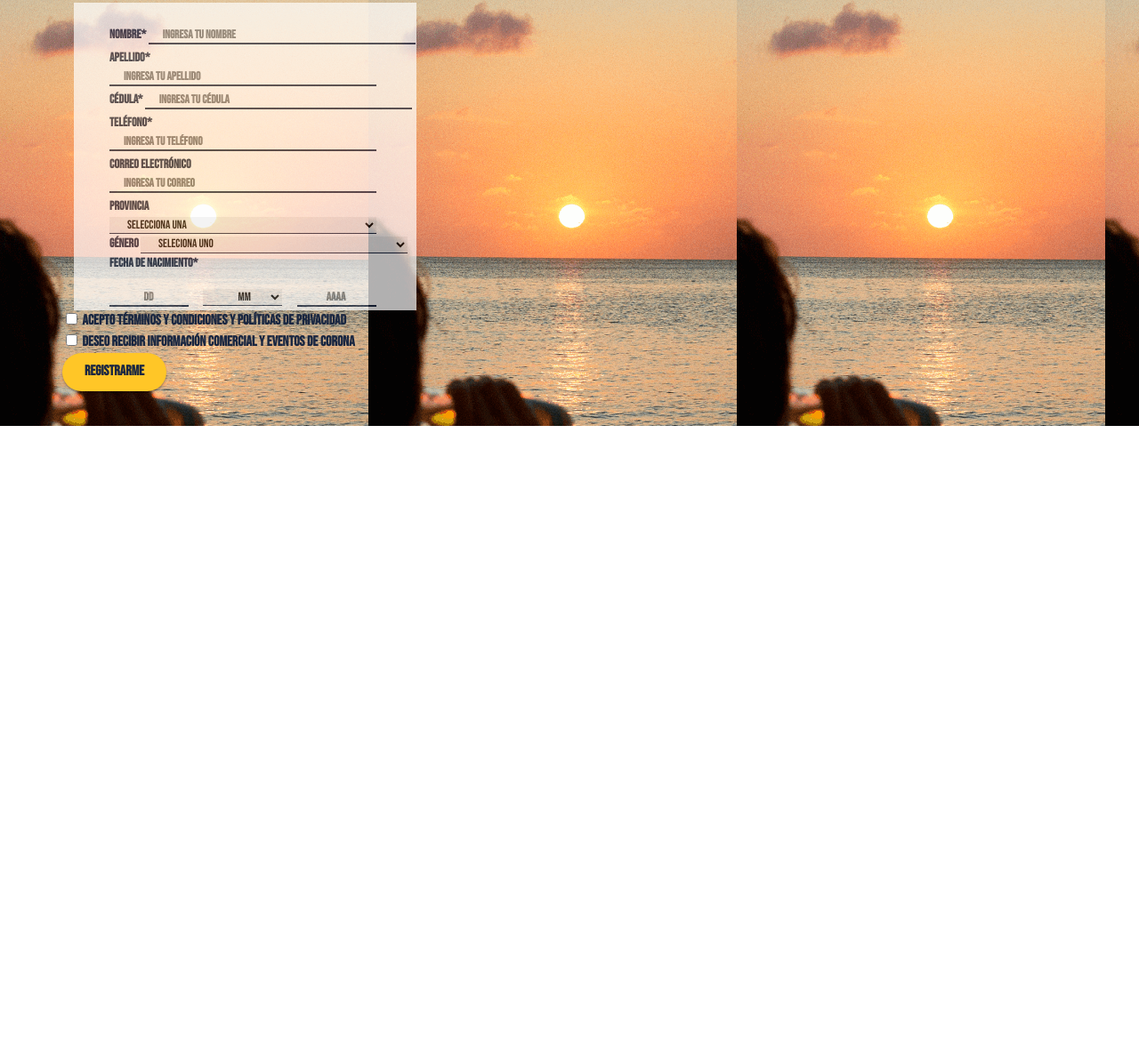
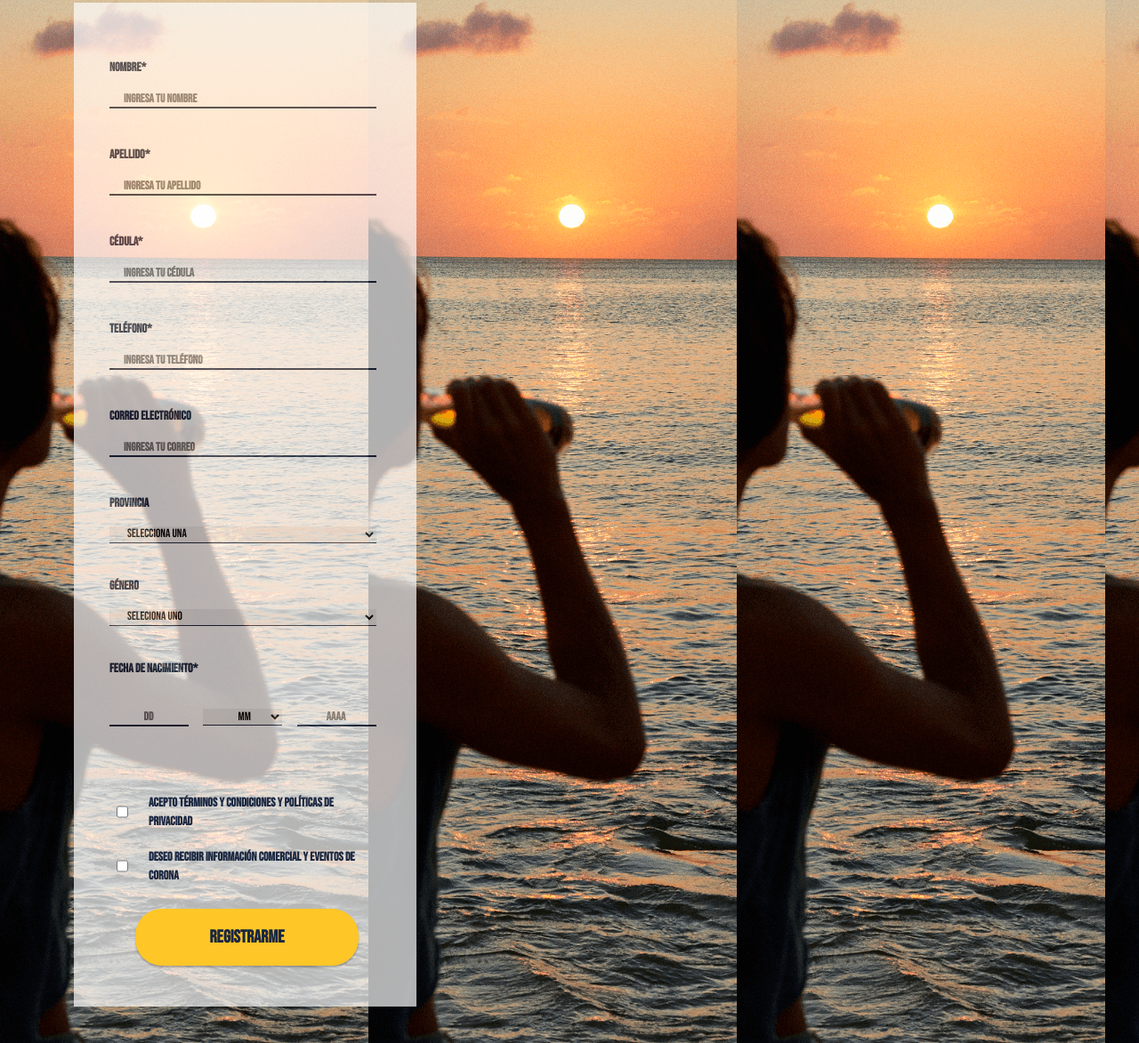
Before and after one commit to SergioEMP/javascript, a plain HTML site: page index.html in a window 1280 px wide. Shown: the part 1958-3131 px from the top of the page at 89% size. Before the commit the page ends 2437 px from the top, so only its background shows below. Drawn offline with Linux system fonts and the light colour scheme; files whose address does not match are found by name.

Commit message:
Formulario js

```diff
--- a/css/style.css
+++ b/css/style.css
@@ -1316,7 +1316,7 @@ a.text-link.text-primary-base:hover, button.text-link.text-primary-base:hover {
   background-image: url(./../images/form.png);
   color: #1A2741;
   font-weight: 600;
-  padding-bottom: 3.9rem;
+  padding-bottom: 8.7rem;
 }
 /* line 6, ../scss/components/_form.scss */
 .form .container {
@@ -1343,7 +1343,7 @@ a.text-link.text-primary-base:hover, button.text-link.text-primary-base:hover {
   text-align: center;
   width: 34.1rem;
 }
-/* line 28, ../scss/components/_form.scss */
+/* line 27, ../scss/components/_form.scss */
 .form__for {
   background: #ffffff;
   display: flex;
@@ -1353,11 +1353,17 @@ a.text-link.text-primary-base:hover, button.text-link.text-primary-base:hover {
   margin-left: 1.3rem;
   margin-top: 1.4rem;
   opacity: 69%;
+  padding-bottom: 31.1rem;
   padding-left: 4rem;
   padding-top: 2.5rem;
-  width: 385px;
-}
-/* line 40, ../scss/components/_form.scss */
+  width: 38.5rem;
+}
+/* line 42, ../scss/components/_form.scss */
+.form__for-element .item {
+  display: flex;
+  flex-direction: column;
+}
+/* line 47, ../scss/components/_form.scss */
 .form__for input {
   border-color: #1A2741;
   border-left: 0;
@@ -1370,12 +1376,12 @@ a.text-link.text-primary-base:hover, button.text-link.text-primary-base:hover {
   padding-left: 1.6rem;
   width: 30rem;
 }
-/* line 52, ../scss/components/_form.scss */
+/* line 59, ../scss/components/_form.scss */
 .form__for label {
   margin-bottom: 1.6rem;
   margin-top: 3.7rem;
 }
-/* line 56, ../scss/components/_form.scss */
+/* line 63, ../scss/components/_form.scss */
 .form__for select {
   border-color: #1A2741;
   border-style: solid;
@@ -1386,162 +1392,166 @@ a.text-link.text-primary-base:hover, button.text-link.text-primary-base:hover {
   padding-left: 1.6rem;
   width: 30rem;
 }
-/* line 66, ../scss/components/_form.scss */
+/* line 73, ../scss/components/_form.scss */
 .form__for-birthday {
   margin-top: 1.7rem;
   flex-direction: row;
 }
-/* line 69, ../scss/components/_form.scss */
+/* line 76, ../scss/components/_form.scss */
 .form__for-birthday input {
   text-align: center;
   margin-right: 1.4rem;
   width: 8.9rem;
 }
-/* line 74, ../scss/components/_form.scss */
+/* line 81, ../scss/components/_form.scss */
 .form__for-birthday #month {
   margin-right: 1.4rem;
   text-align: center;
   width: 8.9rem;
 }
-/* line 81, ../scss/components/_form.scss */
-.form__for-check {
-  align-items: center;
+/* line 88, ../scss/components/_form.scss */
+.form__check {
+  font-size: 1.4rem;
+  position: relative;
+  margin-top: -24rem;
+  margin-left: 5.7rem;
+}
+/* line 93, ../scss/components/_form.scss */
+.form__check-terms {
   display: flex;
-  font-size: 1.2rem;
   flex-direction: row;
-  justify-content: center;
-  margin-left: -2.7rem;
-  margin-top: 3.6rem;
+  padding-bottom: 1.9rem;
+}
+/* line 97, ../scss/components/_form.scss */
+.form__check-terms .termi {
+  margin-left: 2rem;
   width: 24.4rem;
 }
-/* line 90, ../scss/components/_form.scss */
-.form__for-check label {
-  width: 71.7rem;
-  margin-left: -1.2rem;
-}
-/* line 95, ../scss/components/_form.scss */
-.form__for-sus {
-  align-items: center;
+/* line 102, ../scss/components/_form.scss */
+.form__check-sus {
   display: flex;
-  font-size: 1.2rem;
   flex-direction: row;
-  justify-content: center;
-  margin-left: -1.1rem;
-  margin-top: -2.8rem;
+}
+/* line 105, ../scss/components/_form.scss */
+.form__check-sus .suscrip {
+  margin-left: 2rem;
   width: 24.4rem;
 }
-/* line 104, ../scss/components/_form.scss */
-.form__for-sus label {
-  width: 131.7rem;
-}
-/* line 108, ../scss/components/_form.scss */
-.form__for .btn-primary {
+/* line 110, ../scss/components/_form.scss */
+.form__check button {
   font-size: 2rem;
+  margin-left: 2.5rem;
+  margin-top: 2.7rem;
   height: 6.4rem;
-  margin-top: 1.5rem;
-  margin-left: 2.8rem;
-  margin-bottom: 4.6rem;
   width: 25.1rem;
 }
 
 @media (min-width: 1440px) {
-  /* line 119, ../scss/components/_form.scss */
+  /* line 121, ../scss/components/_form.scss */
   .form {
     background-image: url(./../images/form-desk.png);
     padding-bottom: 15rem;
   }
-  /* line 122, ../scss/components/_form.scss */
+  /* line 124, ../scss/components/_form.scss */
   .form__text {
     margin-top: 5rem;
   }
-  /* line 124, ../scss/components/_form.scss */
+  /* line 126, ../scss/components/_form.scss */
   .form__text h1 {
     font-size: 4.5rem;
   }
-  /* line 127, ../scss/components/_form.scss */
+  /* line 129, ../scss/components/_form.scss */
   .form__text p {
     font-size: 1.6rem;
     margin-top: 2.5rem;
     width: 58rem;
   }
-  /* line 133, ../scss/components/_form.scss */
+  /* line 135, ../scss/components/_form.scss */
   .form__for {
     margin-left: 18.2rem;
     margin-top: 1.8rem;
     width: 77.2rem;
     padding-bottom: 35.8rem;
   }
-  /* line 138, ../scss/components/_form.scss */
+  /* line 140, ../scss/components/_form.scss */
   .form__for-element {
     display: flex;
     flex-direction: row;
   }
-  /* line 141, ../scss/components/_form.scss */
+  /* line 143, ../scss/components/_form.scss */
   .form__for-element .item {
     display: flex;
     flex-direction: column;
   }
-  /* line 144, ../scss/components/_form.scss */
+  /* line 146, ../scss/components/_form.scss */
   .form__for-element .item input {
     margin-left: 3rem;
     margin-top: -0.5rem;
     width: 30rem;
   }
-  /* line 149, ../scss/components/_form.scss */
+  /* line 151, ../scss/components/_form.scss */
   .form__for-element .item label {
     font-size: 1.4rem;
     margin-left: 3.4rem;
   }
-  /* line 153, ../scss/components/_form.scss */
+  /* line 155, ../scss/components/_form.scss */
   .form__for-element .item select {
     margin-left: 3rem;
   }
-  /* line 157, ../scss/components/_form.scss */
+  /* line 159, ../scss/components/_form.scss */
   .form__for-element #date {
     padding-right: 4.4rem;
   }
-  /* line 162, ../scss/components/_form.scss */
+  /* line 164, ../scss/components/_form.scss */
   .form__for .reverse {
     display: flex;
     flex-direction: row-reverse;
     padding-right: 7.4rem;
   }
-  /* line 168, ../scss/components/_form.scss */
+  /* line 170, ../scss/components/_form.scss */
   .form__for #forth input {
     width: 6.9rem;
   }
-  /* line 173, ../scss/components/_form.scss */
+  /* line 175, ../scss/components/_form.scss */
   .form__for-birthday {
     flex-direction: row;
   }
-  /* line 176, ../scss/components/_form.scss */
+  /* line 178, ../scss/components/_form.scss */
   .form__for-birthday #day {
     margin-right: -2.2;
   }
-  /* line 179, ../scss/components/_form.scss */
+  /* line 181, ../scss/components/_form.scss */
   .form__for-birthday #month {
     width: 6.9rem;
     margin-left: 0;
   }
-  /* line 183, ../scss/components/_form.scss */
+  /* line 185, ../scss/components/_form.scss */
   .form__for-birthday #year {
     margin-left: 0px;
   }
-  /* line 188, ../scss/components/_form.scss */
+  /* line 190, ../scss/components/_form.scss */
   .form__check {
     position: absolute;
     margin-left: 36.3rem;
     margin-top: -29rem;
   }
-  /* line 192, ../scss/components/_form.scss */
+  /* line 194, ../scss/components/_form.scss */
   .form__check-terms {
-    margin-bottom: 1.8rem;
-  }
-  /* line 195, ../scss/components/_form.scss */
+    margin-bottom: 0.2rem;
+  }
+  /* line 196, ../scss/components/_form.scss */
+  .form__check-terms .termi {
+    width: 33.5rem;
+  }
+  /* line 201, ../scss/components/_form.scss */
+  .form__check-sus .suscrip {
+    width: 33.5rem;
+  }
+  /* line 205, ../scss/components/_form.scss */
   .form__check button {
     font-size: 2rem;
     margin-left: 6.8rem;
-    margin-top: 8.2rem;
+    margin-top: 8.6rem;
     height: 6.4rem;
     width: 25.1rem;
   }
--- a/index.html
+++ b/index.html
@@ -242,11 +242,15 @@
                 <div class="form__check">
                     <div class="form__check-terms">
                         <input type="checkbox" id="agree" name="agree" aria-required="true">
-                        <label for="terminos">Acepto términos y condiciones y políticas de privacidad</label>
+                        <div class="termi">
+                            <label for="terminos">Acepto términos y condiciones y políticas de privacidad</label>
+                        </div>
                     </div>
                     <div class="form__check-sus">
                         <input type="checkbox" id="suscrip" name="sus" aria-required="false">
-                        <label for="suscripcion">Deseo recibir información comercial y eventos de CORONA</label>
+                        <div class="suscrip">
+                            <label for="suscripcion">Deseo recibir información comercial y eventos de CORONA</label>
+                        </div>
                     </div>
                     <button role="link" type="submit" class="btn btn-primary">REGISTRARME</button>
                 </div>
--- a/scss/components/_form.scss
+++ b/scss/components/_form.scss
@@ -2,7 +2,7 @@
     background-image: url(./../images/form.png);
     color: color(complementary,one);
     font-weight: 600;
-    padding-bottom: 3.9rem;
+    padding-bottom: 8.7rem;
     .container{
         padding: 0;
     }
@@ -22,7 +22,6 @@
             margin-top: 2.2rem;
             text-align: center;
             width: 34.1rem;
-
         }
     }
     &__for{
@@ -34,9 +33,17 @@
         margin-left: 1.3rem;
         margin-top: 1.4rem;
         opacity: 69%;
+        padding-bottom: 31.1rem;
         padding-left: 4rem;
         padding-top: 2.5rem;
-        width: 385px;
+        width: 38.5rem;
+        &-element
+        {
+            .item{
+                display: flex;
+                flex-direction: column;
+            }
+        }
         input{
             border-color:#1A2741;
             border-left: 0;
@@ -76,43 +83,38 @@
                 text-align: center;
                 width: 8.9rem;
             }
-
         }
-        &-check{
-            align-items: center;
+    }
+    &__check{
+        font-size: map-get($sizes,small);
+        position: relative;
+        margin-top: -24rem;
+        margin-left: 5.7rem;
+        &-terms{
             display: flex;
-            font-size: map-get($sizes,tiny);
             flex-direction: row;
-            justify-content: center;
-            margin-left: -2.7rem;
-            margin-top: 3.6rem;
-            width: 24.4rem;
-            label{
-                width: 71.7rem;
-                margin-left: -1.2rem;
+            padding-bottom: 1.9rem;
+            .termi{
+                margin-left: 2rem;
+                width: 24.4rem;
             }
         }
         &-sus{
-            align-items: center;
             display: flex;
-            font-size: map-get($sizes,tiny);
             flex-direction: row;
-            justify-content: center;
-            margin-left: -1.1rem;
-            margin-top: -2.8rem;
-            width: 24.4rem;
-            label{
-                width: 131.7rem;
+            .suscrip{
+                margin-left: 2rem;
+                width: 24.4rem;
             }
         }
-        .btn-primary{
-            font-size: map-get($sizes,thumb);
+        button{
+            font-size: 2rem;
+            margin-left: 2.5rem;
+            margin-top: 2.7rem;
             height: map-get($sizes,huge);
-            margin-top: 1.5rem;
-            margin-left: 2.8rem;
-            margin-bottom: 4.6rem;
             width: 25.1rem;
         }
+
     }
 }
 @include mq-min(xl){
@@ -190,12 +192,20 @@
             margin-left: 36.3rem;
             margin-top: -29rem;
             &-terms{
-                margin-bottom: 1.8rem;
+                margin-bottom: 0.2rem;
+                .termi{
+                    width: 33.5rem;
+                }
+            }
+            &-sus{
+                .suscrip{
+                    width: 33.5rem;
+                }
             }
             button{
                 font-size: 2rem;
                 margin-left: 6.8rem;
-                margin-top: 8.2rem;
+                margin-top: 8.6rem;
                 height: map-get($sizes, huge);
                 width: 25.1rem;
             }
```
